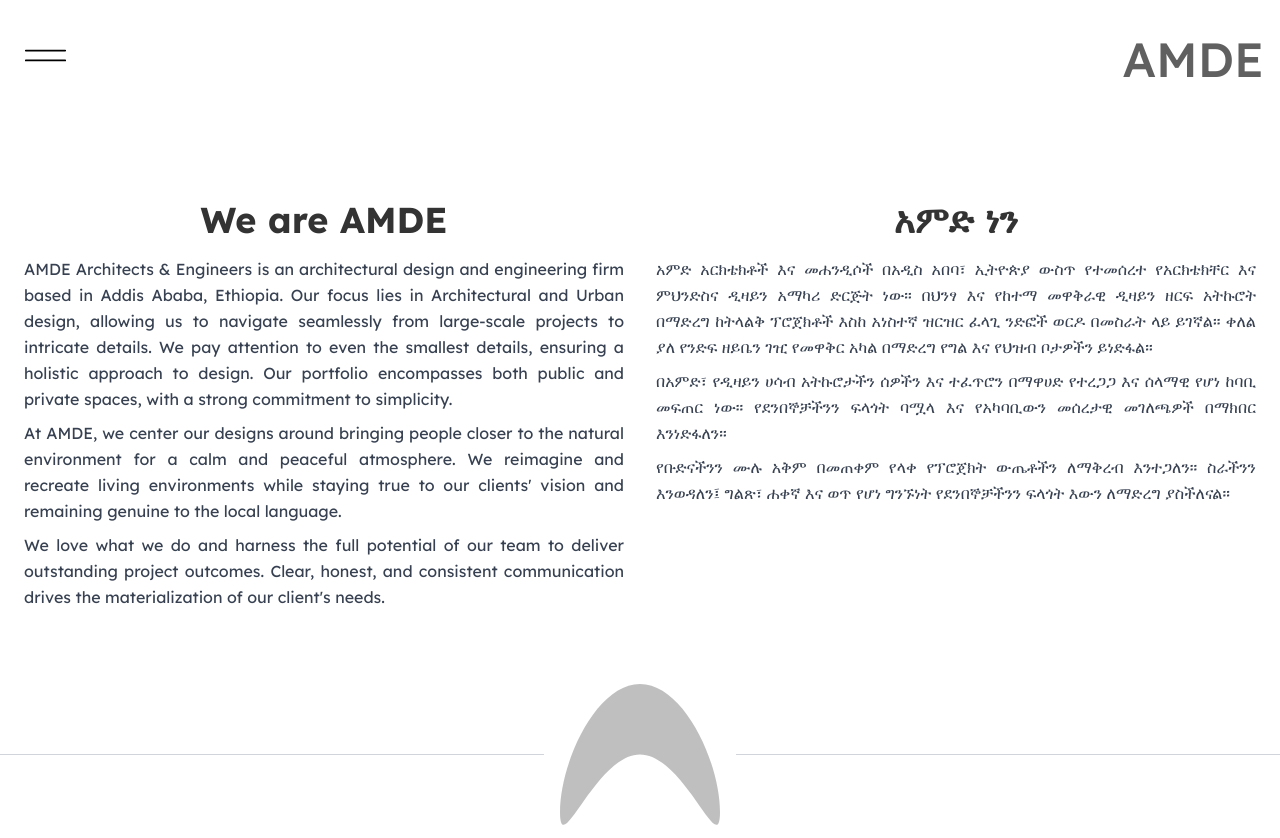
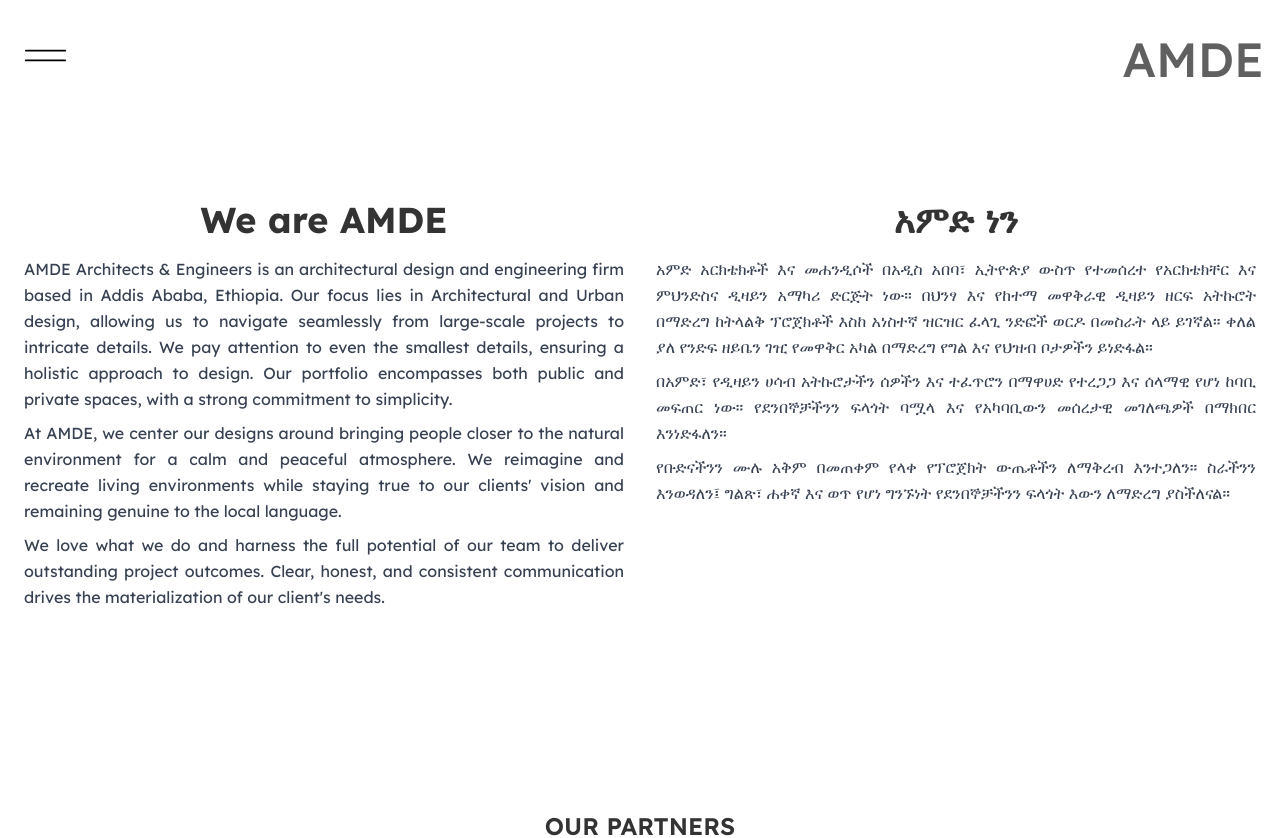
Before and after one commit to Aklilegetachew/AMDE, a Next.js app: page /aboutus in a window 1280 px wide. Shown: the top 838 px of the page. Built offline with nearby package versions, Linux system fonts and the light colour scheme.

Commit message:
founders commented out

```diff
--- a/src/app/aboutus/page.tsx
+++ b/src/app/aboutus/page.tsx
@@ -47,7 +47,7 @@
     <main className={`${lexendDeca.className}`}>
       <Header />
       <About />
-      <Divider />
+      {/* <Divider /> */}
 
       {/* <Founders /> */}
       <Partners />
```
